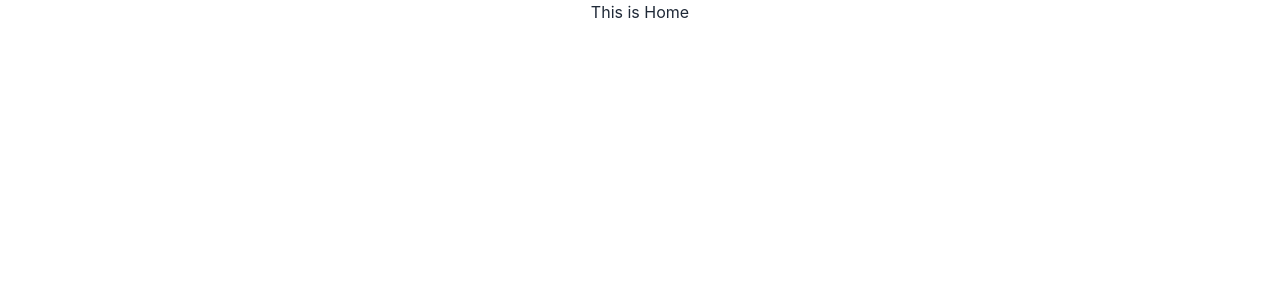
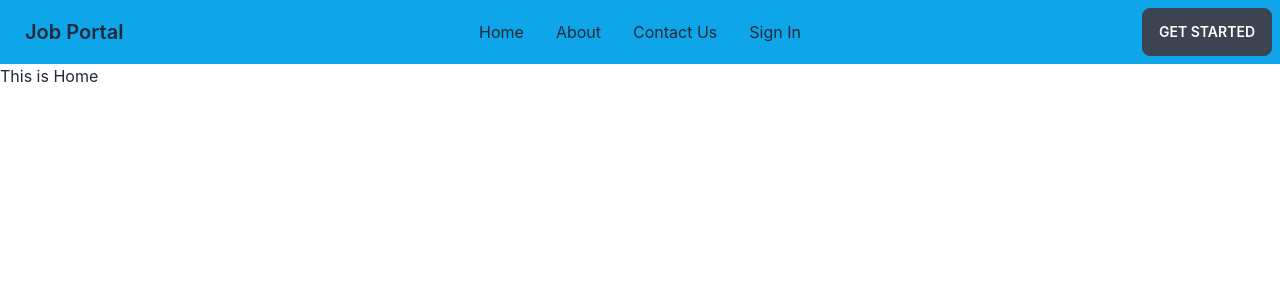
Before and after one commit to rhnchowdhury/Job-Portal-Site, a React (Create React App) app: page / in a window 1280 px wide. Shown: the top 300 px of the page. Built offline with nearby package versions, Linux system fonts and the light colour scheme.

Commit message:
navBar added

```diff
--- a/src/App.js
+++ b/src/App.js
@@ -4,10 +4,9 @@
 
 function App() {
   return (
-    <div className="App">
+    <div className="">
       <RouterProvider router={router}></RouterProvider>
     </div>
   );
 }
-
 export default App;
--- a/src/Components/Layout/Main.js
+++ b/src/Components/Layout/Main.js
@@ -1,9 +1,11 @@
 import React from 'react';
 import { Outlet } from 'react-router-dom';
+import NavBar from '../Pages/NavBar/NavBar';
 
 const Main = () => {
     return (
         <div>
+            <NavBar></NavBar>
             <Outlet></Outlet>
         </div>
     );
--- /dev/null
+++ b/src/Components/Pages/NavBar/NavBar.js
@@ -0,0 +1,36 @@
+import React from 'react';
+import { Link } from 'react-router-dom';
+
+const NavBar = () => {
+    const menuItems = <React.Fragment>
+        <li><Link to='/'>Home</Link></li>
+        <li><Link to='/'>About</Link></li>
+        <li><Link to='/'>Contact Us</Link></li>
+        <li><Link to='/'>Sign In</Link></li>
+    </React.Fragment>
+    return (
+        <div className="navbar bg-sky-500">
+            <div className="navbar-start">
+                <div className="dropdown">
+                    <label tabIndex={0} className="btn btn-ghost lg:hidden">
+                        <svg xmlns="http://www.w3.org/2000/svg" className="h-5 w-5" fill="none" viewBox="0 0 24 24" stroke="currentColor"><path strokeLinecap="round" strokeLinejoin="round" strokeWidth="2" d="M4 6h16M4 12h8m-8 6h16" /></svg>
+                    </label>
+                    <ul tabIndex={0} className="menu menu-compact dropdown-content mt-3 p-2 shadow bg-sky-500 rounded-box w-52">
+                        {menuItems}
+                    </ul>
+                </div>
+                <Link to='/' className="btn btn-ghost normal-case text-xl">Job Portal</Link>
+            </div>
+            <div className="navbar-center hidden lg:flex">
+                <ul className="menu menu-horizontal px-1">
+                    {menuItems}
+                </ul>
+            </div>
+            <div className="navbar-end">
+                <Link to='/' className="btn">Get started</Link>
+            </div>
+        </div>
+    );
+};
+
+export default NavBar;
```
